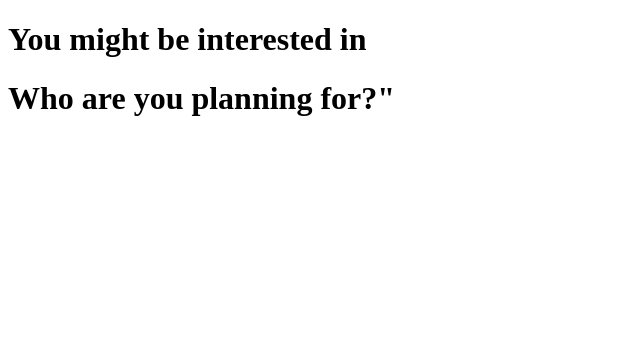
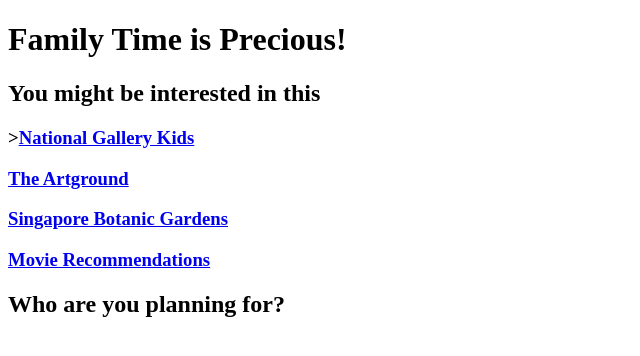
Before and after one commit to GayAvo/FamilyTime, a plain HTML site: page index.html in a window 1280 px wide. Shown: the whole page, without its empty margins (0-640 px from the left). Drawn offline with Linux system fonts and the light colour scheme.

Commit message:
weblinks included

```diff
--- a/index.html
+++ b/index.html
@@ -6,7 +6,12 @@
     <title>Document</title>
 </head>
 <body>
-    <h1>You might be interested in</h1>
-    <h1>Who are you planning for?"</h1>
+    <h1>Family Time is Precious!</h1>
+        <h2>You might be interested in this</h2>
+            <h3>><a href="https://www.nationalgallery.sg/gallerykids/">National Gallery Kids</a></h3>
+            <h3><a href="https://www.theartground.com.sg/">The Artground</a></h3>
+            <h3><a href="https://www.nparks.gov.sg/sbg/whats-happening/calendar-of-events?page=3">Singapore Botanic Gardens</a></h3>
+            <h3><a href="https://honeykidsasia.com/new-movies-at-cinema-2024/">Movie Recommendations</a></h3>
+        <h2>Who are you planning for?<h2>
 </body>
 </html>
```
